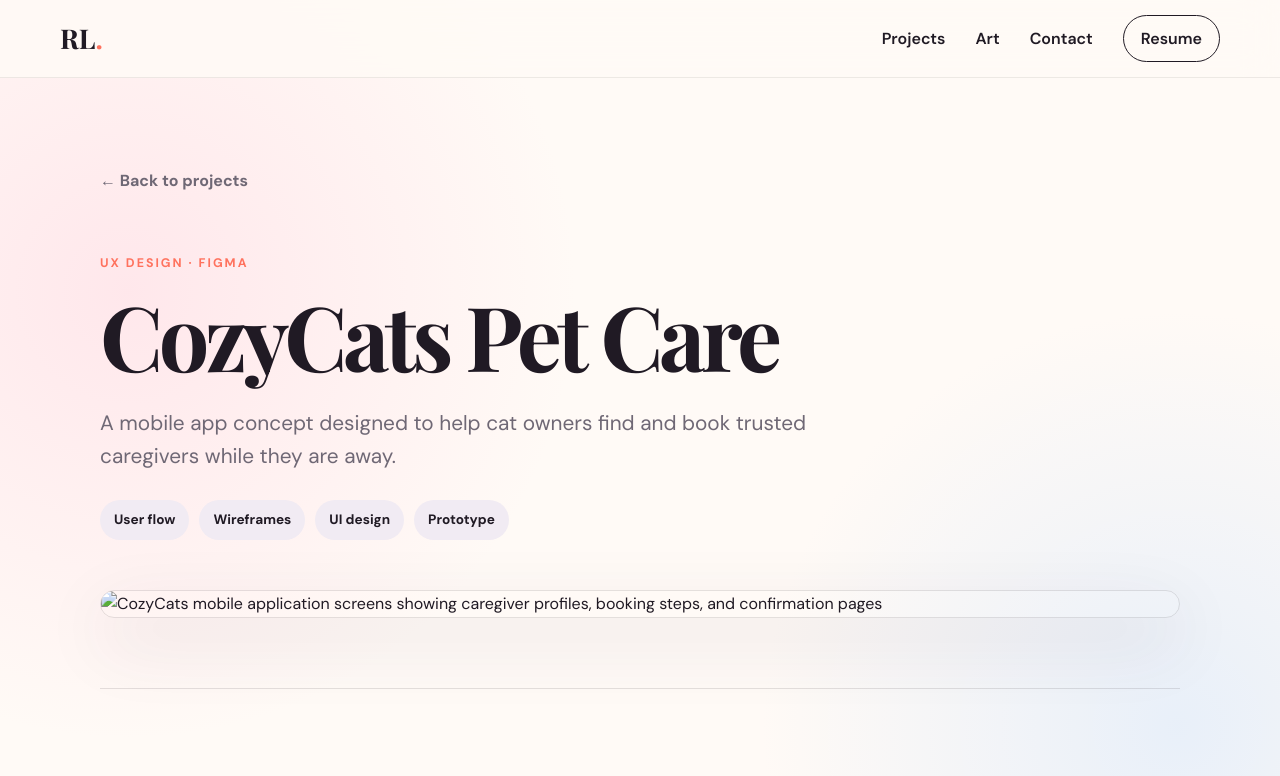
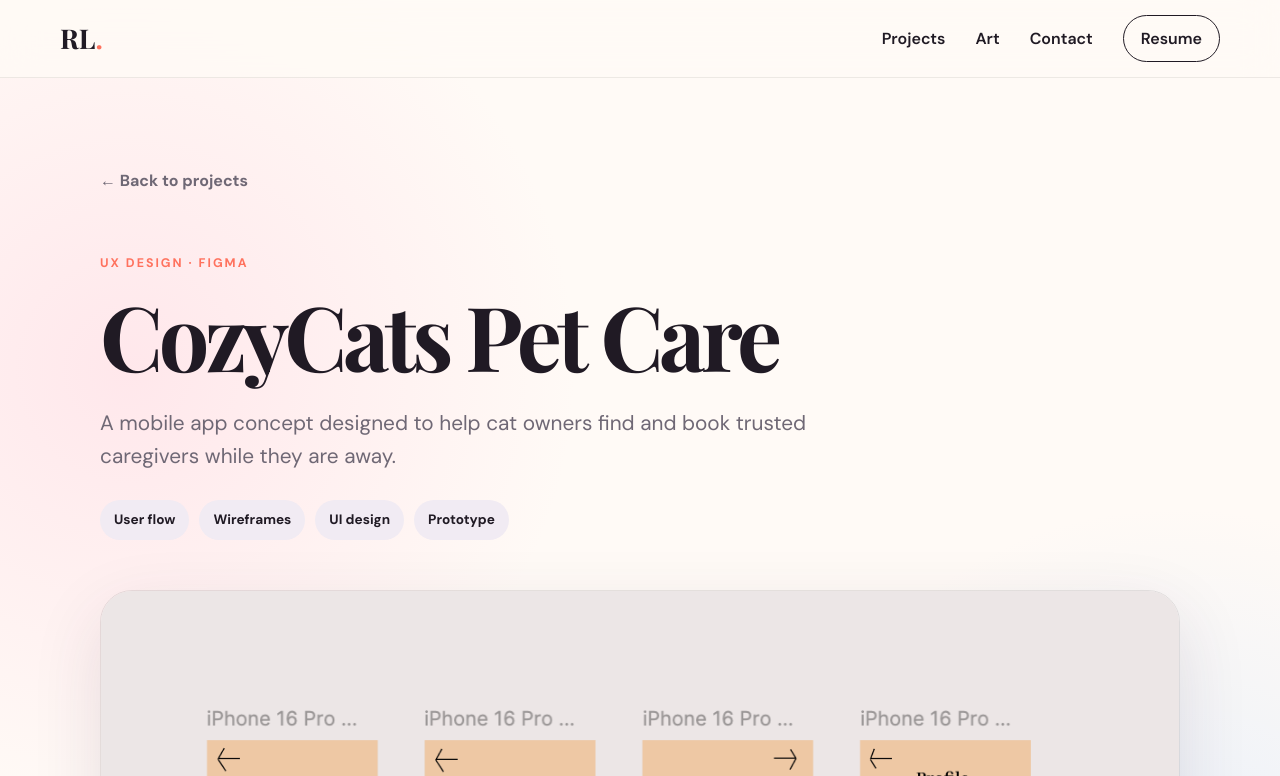
Before and after one commit to ruishanliu36-cloud/ruishan-portfolio, a plain HTML site: page cozycats-case-study.html in a window 1280 px wide. Shown: the top 776 px of the page. Drawn offline with nearby package versions, Linux system fonts and the light colour scheme.

Commit message:
Add files via upload

```diff
--- a/cozycats-case-study.html
+++ b/cozycats-case-study.html
@@ -60,7 +60,7 @@
 
       <img
         class="case-study-cover"
-        src="assets/figma-cozycats.png"
+        src="figma-cozycats.png"
         alt="CozyCats mobile application screens showing caregiver profiles, booking steps, and confirmation pages"
       />
     </section>
```
